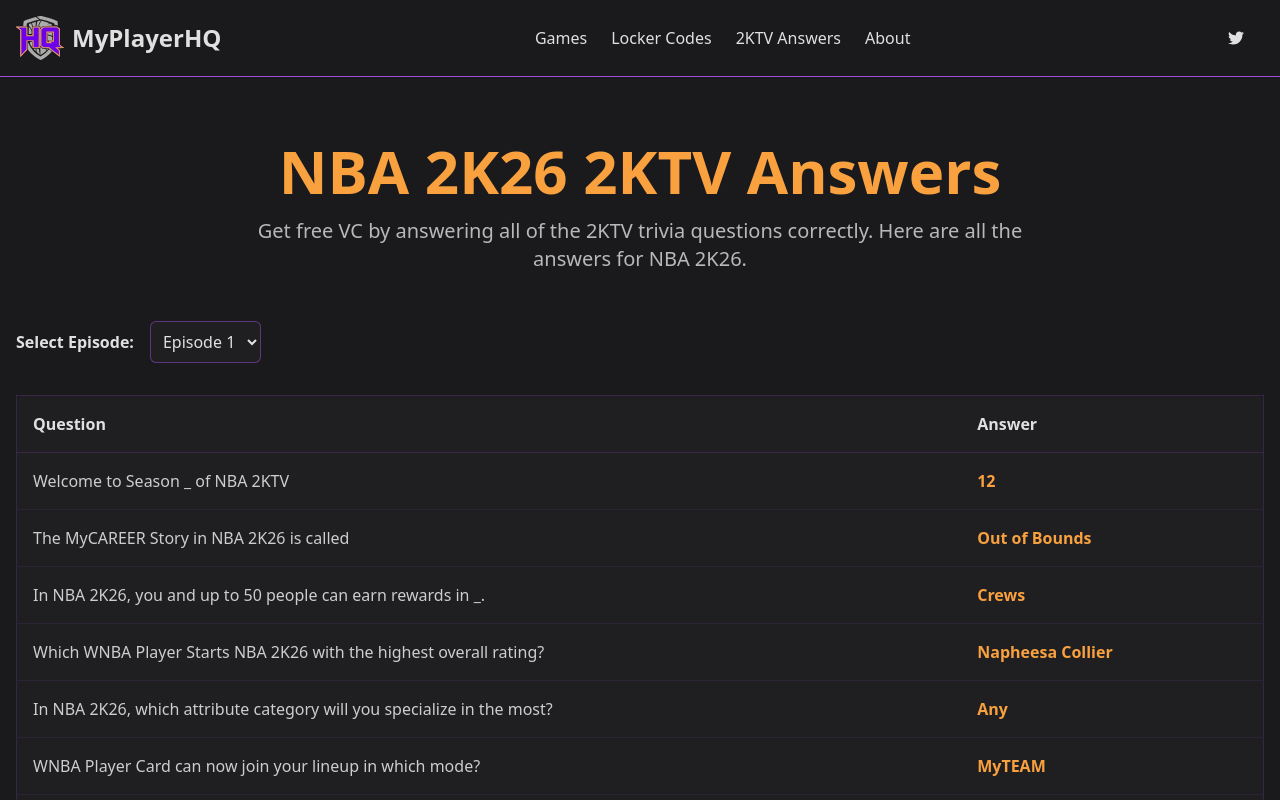
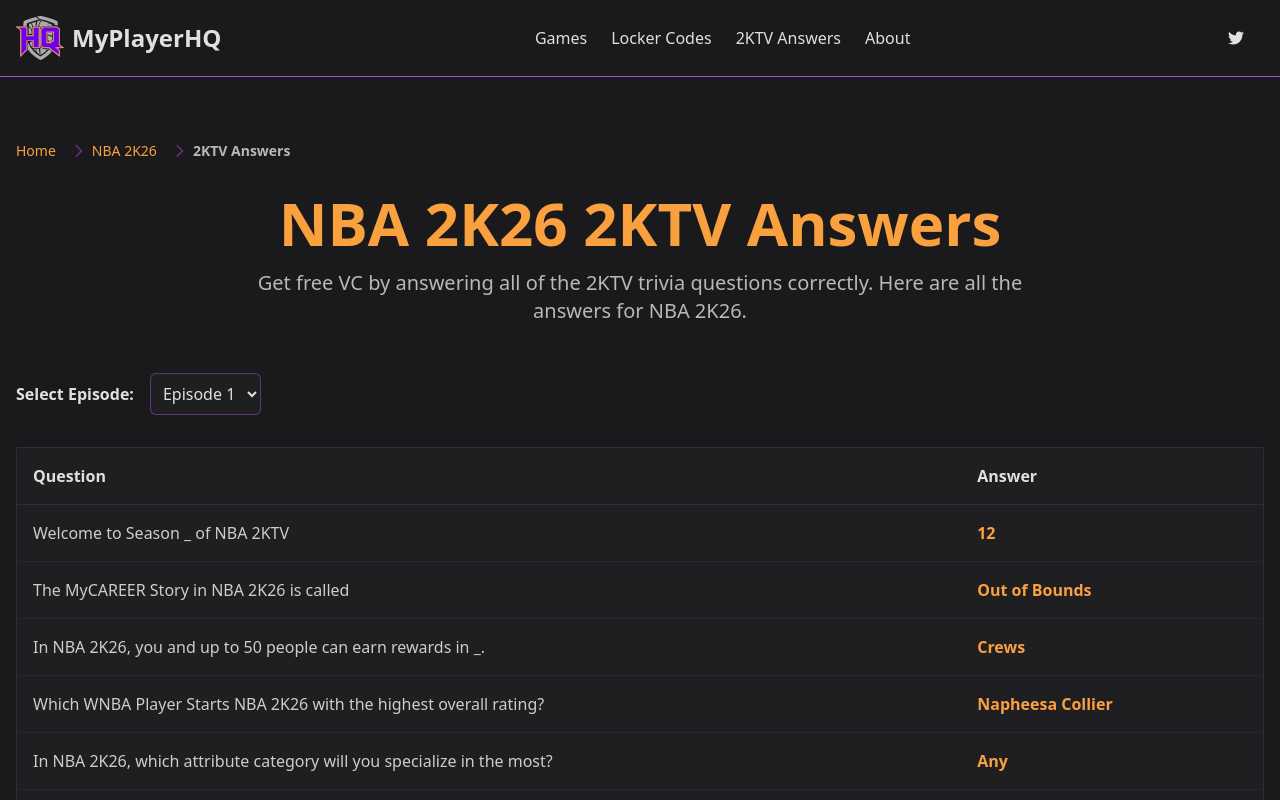
Before and after one commit to OneBuffaloLabs/myplayer-hq, a Next.js app: page /games/nba-2k26/2ktv-answers in a window 1280 px wide. Shown: the top 800 px of the page. Built offline with nearby package versions, Linux system fonts and the light colour scheme.

Commit message:
Added breadcrumbs to 2k26 2k tv answers

```diff
--- a/src/app/games/nba-2k26/2ktv-answers/page.tsx
+++ b/src/app/games/nba-2k26/2ktv-answers/page.tsx
@@ -1,5 +1,6 @@
 import { Metadata } from 'next';
 import { generateMetadata } from '@/utils/metadata';
+import { Breadcrumbs } from '@/components/Breadcrumbs';
 import { TwoKTVAnswers } from '@/components/games/TwoKTVAnswers';
 import twoKTVData from '@/data/2ktv-answers/nba-2k26.json';
 
@@ -8,10 +9,17 @@ export const metadata: Metadata = generateMetadata({
   description: 'All NBA 2K26 2KTV answers will be available here as soon as the episodes drop.',
 });
 
+const breadcrumbItems = [
+  { label: 'Home', href: '/' },
+  { label: 'NBA 2K26', href: '/games/nba-2k26/' },
+  { label: '2KTV Answers', href: '/games/nba-2k26/2ktv-answers/' },
+];
+
 export default function NBA2k26_2KTVPage() {
   return (
     <main className="bg-background text-text">
       <div className="container mx-auto px-4 py-16">
+        <Breadcrumbs items={breadcrumbItems} />
         <header className="text-center mb-12">
           <h1 className="text-4xl md:text-6xl font-bold text-primary">NBA 2K26 2KTV Answers</h1>
           <p className="text-lg md:text-xl mt-4 max-w-3xl mx-auto text-text/80">
--- a/src/app/games/nba-2k26/attribute-descriptions/page.tsx
+++ b/src/app/games/nba-2k26/attribute-descriptions/page.tsx
@@ -18,8 +18,8 @@ type AttributeCategory = {
 
 const breadcrumbItems = [
   { label: 'Home', href: '/' },
-  { label: 'NBA 2K26', href: '/games/nba-2k26' },
-  { label: 'Attribute Descriptions', href: '/games/nba-2k26/attribute-descriptions' },
+  { label: 'NBA 2K26', href: '/games/nba-2k26/' },
+  { label: 'Attribute Descriptions', href: '/games/nba-2k26/attribute-descriptions/' },
 ];
 
 const AttributeAccordionItem = ({ category, attributes }: AttributeCategory) => {
--- a/src/app/games/nba-2k26/badges/descriptions/page.tsx
+++ b/src/app/games/nba-2k26/badges/descriptions/page.tsx
@@ -4,16 +4,11 @@ import { useState, useMemo } from 'react';
 import { Breadcrumbs } from '@/components/Breadcrumbs';
 import badgeData from '@/data/games/nba-2k26/badges/descriptions.json';
 
-type Badge = {
-  name: string;
-  description: string;
-};
-
 const breadcrumbItems = [
   { label: 'Home', href: '/' },
-  { label: 'NBA 2K26', href: '/games/nba-2k26' },
-  { label: 'Badges Guide', href: '/games/nba-2k26/badges' },
-  { label: 'Badge Descriptions', href: '/games/nba-2k26/badges/descriptions' },
+  { label: 'NBA 2K26', href: '/games/nba-2k26/' },
+  { label: 'Badges Guide', href: '/games/nba-2k26/badges/' },
+  { label: 'Badge Descriptions', href: '/games/nba-2k26/badges/descriptions/' },
 ];
 
 const allCategories = ['All', ...badgeData.map((cat) => cat.category)];
```
